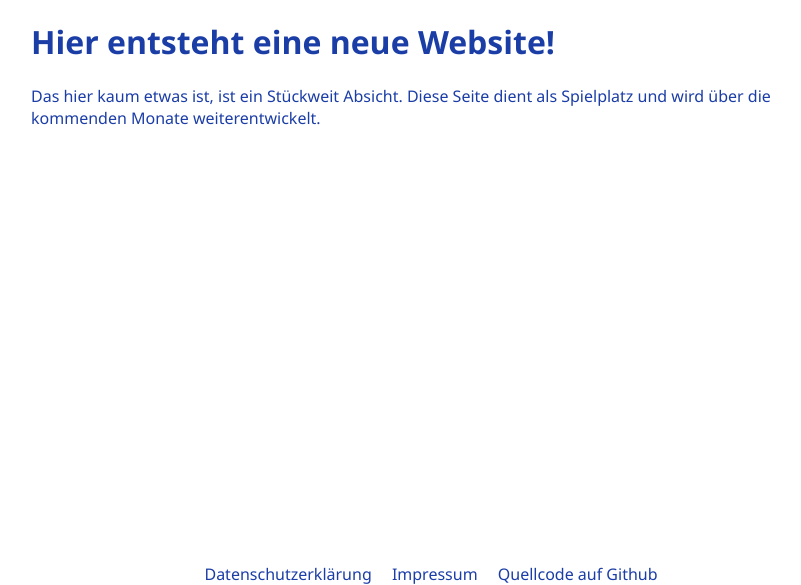
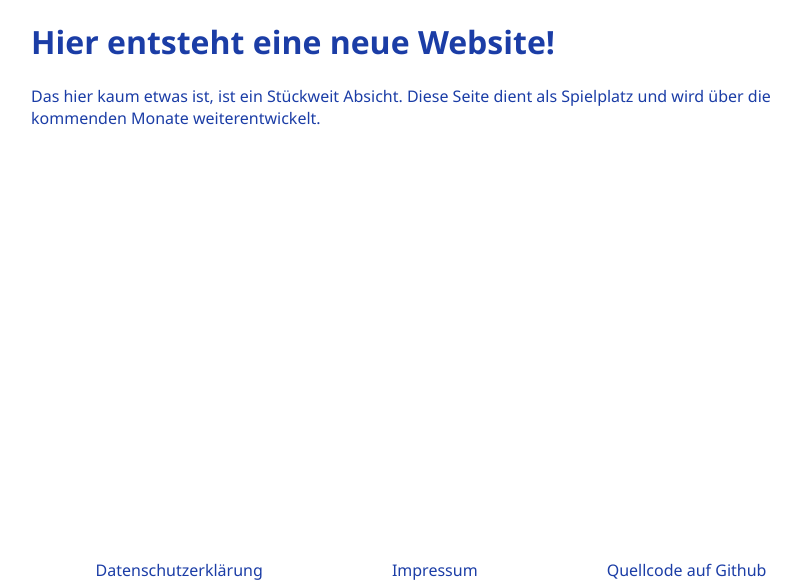
Before and after one commit to Fereon/meiner-sites, a Django app: page / in a window 1280 px wide. Shown: the part 215-800 px from the top of the page, without its empty margins (209-1010 px from the left). Run offline with Django 3.2, Linux system fonts and the light colour scheme.

Commit message:
fixed some stylings

```diff
--- a/meinersite/static/style.css
+++ b/meinersite/static/style.css
@@ -12,11 +12,19 @@ html {
     body {
         background-image: url("sky_landscape.jpg");
     }
+
+    footer {
+        flex-direction: row;
+    }
 }
 
 @media (orientation: portrait) {
     body {
         background-image: url("sky_portrait.jpg");
+    }
+
+    footer {
+        flex-direction: column;
     }
 }
 
@@ -66,6 +74,8 @@ main {
 }
 
 footer {
+    display: flex;
+    justify-content: space-around;
     flex: 0 1 auto;
     text-align: center;
     background-color: white;
@@ -74,5 +84,5 @@ footer {
 footer a {
     color: inherit;
     text-decoration: none;
-    margin: 0.5em;
+    margin: 0.25em;
 }
```
